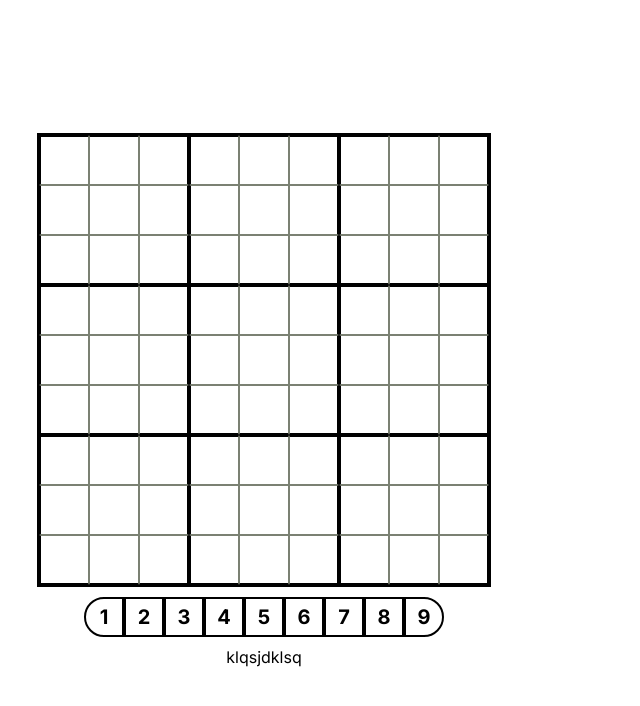
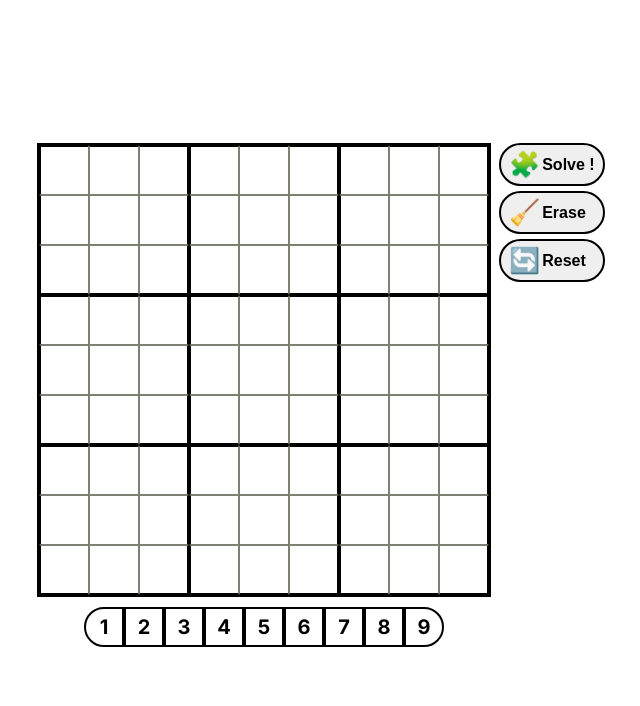
Before and after one commit to ShaheenJawadi/SudokuSolver, a Next.js app: page / in a window 1280 px wide. Shown: the top 706 px of the page, without its empty margins (376-1016 px from the left). Built offline with nearby package versions, Linux system fonts and the light colour scheme.

Commit message:
Add ActionPanel component with solve !, erase, and reset actions

```diff
--- /dev/null
+++ b/app/components/controls/actionPanel.tsx
@@ -0,0 +1,36 @@
+
+import { solve, putDigit } from "@/app/store/sudoku";
+import { AppDispatch } from "@/app/store";
+import { useDispatch } from "react-redux";
+
+const ActionPanel = ()=>{
+
+
+    const dispatch = useDispatch<AppDispatch>()
+
+
+
+
+    return (
+        <div className="actionPanel" >
+            <button onClick={() => dispatch(solve())}>
+                <div className="emoji" >🧩</div>
+                <div className="title" >Solve !</div>
+            </button>
+            <button onClick={() => dispatch(putDigit(0))}>
+                <div className="emoji" >🧹</div>
+                <div className="title" >Erase</div>
+            </button>
+            <button>
+                <div className="emoji" >🔄</div>
+                <div className="title" >Reset</div>
+            </button>
+
+
+
+
+        </div>
+    )
+}
+
+export default ActionPanel;
--- a/app/components/controls/numSelector.tsx
+++ b/app/components/controls/numSelector.tsx
@@ -1,5 +1,5 @@
 import { AppDispatch } from "@/app/store";
-import { putDigit, moveCursor, solve } from "@/app/store/sudoku";
+import { putDigit, moveCursor } from "@/app/store/sudoku";
 import { useEffect } from "react";
 import { useDispatch } from "react-redux";
 
@@ -47,12 +47,6 @@ const NumSelector =()=>{
     }
 
 
-    const clickL=()=>{
-
-        console.log('ksqdjfkls')
-        dispatch(solve(15))
-    }
-
     return (
         <>
         <div className="numSelector">
@@ -67,7 +61,6 @@ const NumSelector =()=>{
             }
 
         </div>
-        <div onClick={()=>clickL()}>klqsjdklsq</div>
         </>
     )
 
--- a/app/globals.css
+++ b/app/globals.css
@@ -115,3 +115,41 @@ a {
 .numSelector .singleNum:last-child {
   border-radius: 0px 50px 50px 0px;
 }
+.mainContainer{
+  position: relative;
+}
+.mainContainer .actionPanel{
+  position: absolute;
+  left: 100%;
+  top: 0;
+  display: flex;
+  gap: 5px;
+  flex-direction: column;
+  margin-left: 8px;
+}
+
+.mainContainer .actionPanel button{
+  display: flex;
+  border: unset;
+  align-items: center;
+  /* justify-content: center; */
+  border: 2px solid #000;
+  border-radius: 50px;
+  padding: 5px 8px;
+  gap: 2px;
+  cursor: pointer;
+
+}
+.mainContainer .actionPanel button:hover{
+      background: #faeaaa;
+}
+
+.mainContainer .actionPanel button .emoji {
+  font-size: 25px;
+}
+.mainContainer .actionPanel button .title{
+  color: #000;
+  font-weight: 700;
+  font-size: 16px;
+  text-wrap: nowrap;
+}
--- a/app/page.tsx
+++ b/app/page.tsx
@@ -3,13 +3,18 @@
 import { Provider } from 'react-redux'
 import { store } from "./store";
 import NumSelector from "./components/controls/numSelector";
+import ActionPanel from "./components/controls/actionPanel";
 
 export default function Home() {
   return (
     <Provider store={store}>
       <main className="main">
 
-        <Board/>
+        <div className="mainContainer">
+            <Board/>
+            <ActionPanel/>
+        </div>
+
         <NumSelector/>
 
       </main>
--- a/app/store/sudoku.ts
+++ b/app/store/sudoku.ts
@@ -89,11 +89,9 @@ export const appSudokuSlice = createSlice({
 
        state.cursorPosition = newPos;
     },
-    solve :(state , action)=>{
+    solve :(state)=>{
 
  const solver = solvePuzzle(state.board);
-
-
         if (solver) {
         console.log("Solved");
         } else {
```
